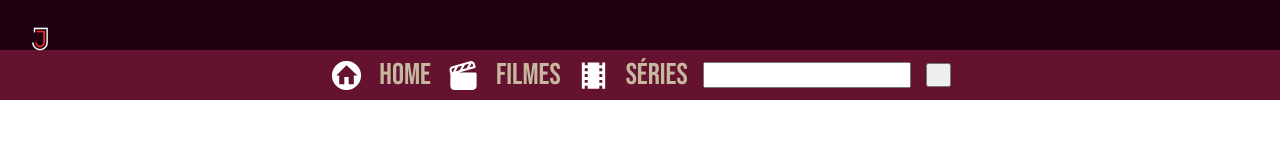
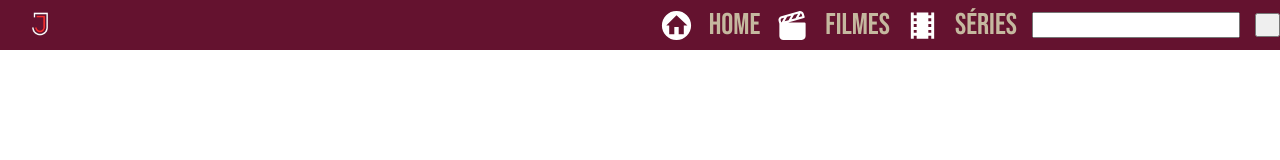
Before and after one commit to Josuavx/j-movies, a plain HTML site: page src/index.html in a window 1280 px wide. Drawn offline with Linux system fonts and the light colour scheme.

Commit message:
Navbar consertado

```diff
--- a/src/index.html
+++ b/src/index.html
@@ -13,14 +13,15 @@
 
 <body>
   <div class="main">
-    <div class="topo">
+
+    <div class="navbar">
       <img id="logo" src="../Gold_Premium_Letter_J_logo_Template__1_-removebg-preview.png" alt="kkk">
-    </div>
-    <div class="navbar">
-      <img class="icons" id="home" src="../svg/home_circle_icon_137496.svg" alt=""> <a >Home</a>
-      <img class="icons"src=" ../svg/movies_and_tv_filled_icon_202065.svg" alt=""> <a href="todososfilmes.html">Filmes</a>
-      <img class="icons" src="../svg/-local-movies_90506.svg" alt=""> <a href="todasasseries.html">Séries</a>
-      <input class="pesquisa" type="pesquisar"> <button class="butão" type=""> </button> </input>
+      <div id="navbar-content">
+        <img class="icons" id="home" src="../svg/home_circle_icon_137496.svg" alt=""> <a >Home</a>
+        <img class="icons"src=" ../svg/movies_and_tv_filled_icon_202065.svg" alt=""> <a href="todososfilmes.html">Filmes</a>
+        <img class="icons" src="../svg/-local-movies_90506.svg" alt=""> <a href="todasasseries.html">Séries</a>
+        <input class="pesquisa" type="pesquisar"> <button class="butão" type=""> </button> </input>
+      </div>
 
     </div>
   </div>
--- a/style/home.css
+++ b/style/home.css
@@ -6,17 +6,6 @@ font-family: 'Bebas Neue', sans-serif;}
   background: #21000f;
   width: 100%;
 
-}
-
-.topo {
-  display: flex;
-  position: left;
-  height: 50px;
-  justify-content: left;
-}
-
-.navbar topo{
-  justify-content: left;
 }
 
 #logo {
@@ -30,9 +19,18 @@ img{
   width: 20px;
 }
 
+#navbar-content{
+  display: flex;
+  justify-content: center;
+  gap: 15px;
+  align-items: center;
+  height: 50px;
+  font-size: 30px;
+}
+
 .navbar{
   display: flex;
-  justify-content: center;
+  justify-content: space-between;
   gap: 15px;
   align-items: center;
   background: #9b214a8c;
```
